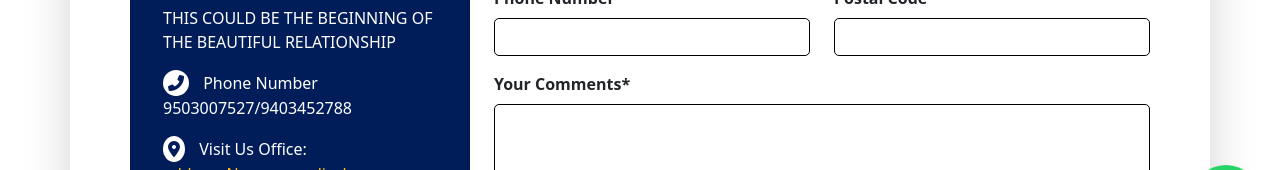
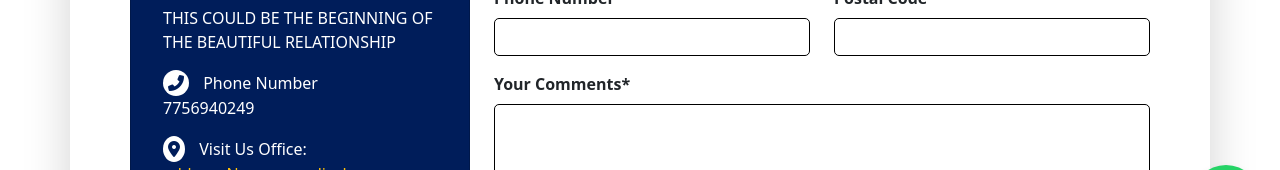
Before and after one commit to Akshaybaisware/CodeCrazeSoftware, a React (Vite) app: page /contact in a window 1280 px wide. Shown: the part 547-717 px from the top of the page. Built offline with nearby package versions, Linux system fonts and the light colour scheme.

Commit message:
number change

```diff
--- a/src/Components/ContactUs/ContactUs.jsx
+++ b/src/Components/ContactUs/ContactUs.jsx
@@ -20,7 +20,7 @@ const CareerApplyFormComponent = () => {
               <h5 className="contact-us-card-title card-title">Contact Info</h5>
               <h2 className="contact-us-card-text card-text">Let's Connect With Us</h2>
               <p>THIS COULD BE THE BEGINNING OF THE BEAUTIFUL RELATIONSHIP</p>
-              <p className="contact-us-icon-background"><i className="fas fa-phone-alt"></i> Phone Number<br/>9503007527/9403452788</p>
+              <p className="contact-us-icon-background"><i className="fas fa-phone-alt"></i> Phone Number<br/>7756940249</p>
               <p className="contact-us-icon-background text-"><i className="fas fa-map-marker-alt"></i> Visit Us Office:<br/><span className='text-warning'> address Nagpur medical square .</span></p>
               <p className="contact-us-icon-background"><i className="fas fa-envelope"></i> Mail Us:<br/>CodeSoftwareSolution@gmail.com</p>
             </div>
```
